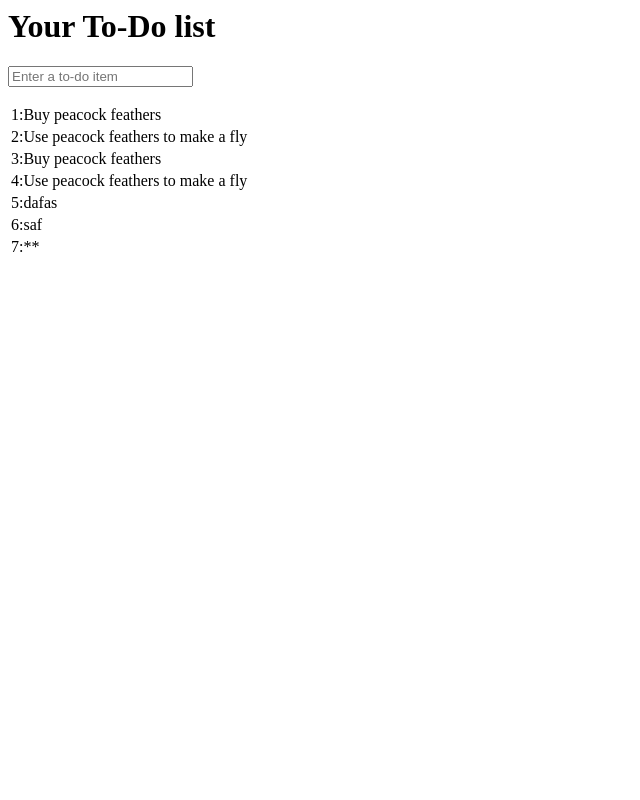
After one commit to xiaotiao88/Superlists, a Django app: page /lists/the-only-list-in-the-world/ in a window 1280 px wide. The commit adds this page. Shown: the whole page, without its empty margins (0-640 px from the left). Run offline with Django 3.2, Linux system fonts and the light colour scheme; data comes from the database, SQL or seed files in the repository.

Commit message:
new URL,view and template to display lists

```diff
--- a/Superlists/urls.py
+++ b/Superlists/urls.py
@@ -16,10 +16,13 @@ Including another URLconf
 from django.conf.urls import url
 from django.contrib import admin
 from lists.views import home_page
+from lists.views import view_list
 
 urlpatterns =[
     # Examples:
      url(r'^$',home_page,name='home'),
+
+     url(r'^lists/the-only-list-in-the-world/$',view_list,name='view_list'),
     # url(r'^blog/',include('blog.urls')),
 
     # url(r'^admin/', include(admin.site.urls)),
--- a/functional_tests/tests.py
+++ b/functional_tests/tests.py
@@ -48,7 +48,7 @@ class NewVisitorTest(LiveServerTestCase):
         # 她按回车键后，被带到了一个新URL
         # 这个页面的待办事项清单中显示了“1：Buy peacock feathers”
         inputbox.send_keys(Keys.ENTER)
-        # time.sleep(3)        # 防止网速过慢，数据不能及时提交导致程序报错
+        time.sleep(3)        # 防止网速过慢，数据不能及时提交导致程序报错
         edith_list_url=self.browser.current_url
         self.assertRegex(edith_list_url,'/lists/.+')
         self.check_for_row_in_list_table('1:Buy peacock feathers')
@@ -90,6 +90,7 @@ class NewVisitorTest(LiveServerTestCase):
         inputbox=self.browser.find_element_by_id('id_new_item')
         inputbox.send_keys('Buy milk')
         inputbox.send_keys(Keys.ENTER)
+        time.sleep(3)       # 防止网速过慢，数据不能及时提交导致程序报错
 
 
         # 弗朗西斯获得了他的唯一URL
--- /dev/null
+++ b/lists/templates/list.html
@@ -0,0 +1,18 @@
+<html>
+	<head>
+		<title>To-Do lists</title>
+	</head>
+	<body>
+		<h1>Your To-Do list</h1>
+		<form method="post" action='/'>
+			<input name="item_text" id="id_new_item" placeholder="Enter a to-do item"/>{% csrf_token %}
+		</form>
+		<table id='id_list_table'>
+			{% for item in items %}
+			<tr>
+				<td>{{ forloop.counter }}:{{ item.text }}</td>
+			</tr>
+			{% endfor %}
+		</table>
+	</body>
+</html>
--- a/lists/views.py
+++ b/lists/views.py
@@ -6,7 +6,10 @@ from lists.models import Item
 def home_page(request):
     if request.method=='POST':
         Item.objects.create(text=request.POST['item_text'])
-        return redirect('/')
+        return redirect('/lists/the-only-list-in-the-world/')
 
+    return render(request,'home.html')
+
+def view_list(request):
     items=Item.objects.all()
-    return render(request,'home.html',{'items':items})
+    return render(request,'list.html',{'items':items})
```
Also changed, not shown: lists/templates/home.html (+1 -8 lines), lists/tests.py (+18 -12 lines), 1 other file.
